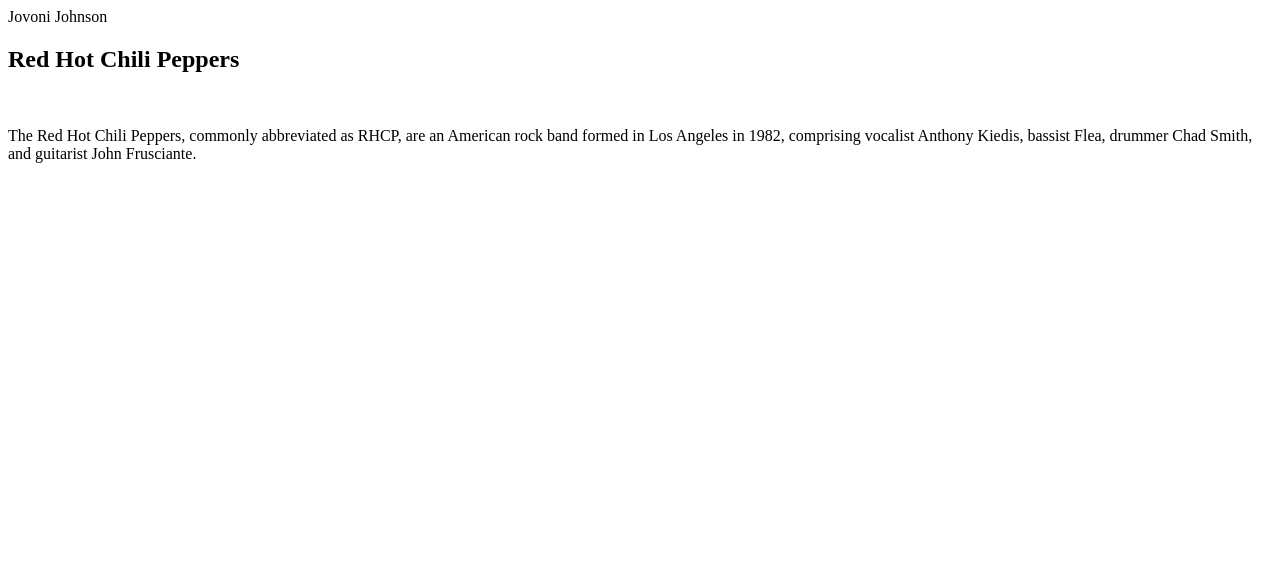
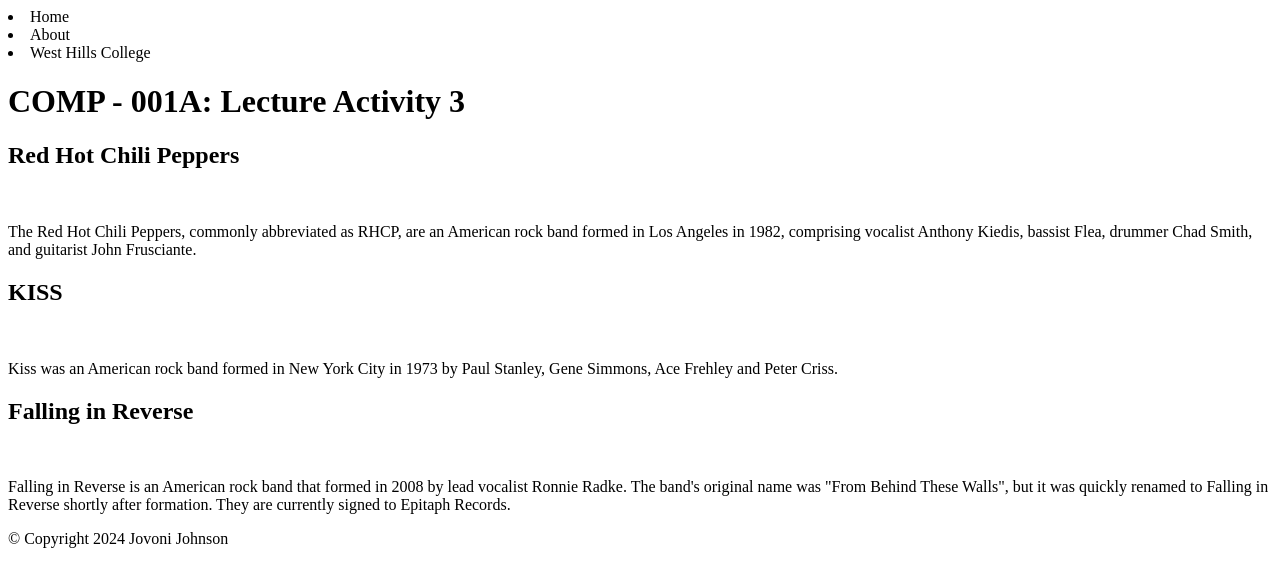
Before and after one commit to Jovonijohnson/COMP1A.Lecture.activity3, a plain HTML site: page index.html in a window 1280 px wide. Drawn offline with Linux system fonts and the light colour scheme.

Commit message:
Layout for html

```diff
--- a/index.html
+++ b/index.html
@@ -3,15 +3,35 @@
 <head>
     <meta charset="UTF-8">
     <meta name="viewport" content="width=device-width, initial-scale=1.0">
-    <title>Document</title>
+    <title>
+        Jovoni Johnson
+    </title>
 </head>
 <body>
     <header>
         <!--header content typically goes here-->
-        Jovoni Johnson
+        <nav>
+            <!--unordered list with 3 items-->
+            <li>
+                Home
+            </li>
+            <li>
+                About
+            </li>
+            <li>
+                West Hills College
+            </li>
+        </nav>
+            <h1>
+                COMP - 001A: Lecture Activity 3
+            </h1>
     </header>
     <main>
-        <!--main content typically goes here-->
+        <!-- main content typically goes here  -->
+         <!--section element with the 3 div elements-->
+        <section>
+            <div>
+                 <!--main content typically goes here-->
         <!-- example of a single div set-->
          <h2>Red Hot Chili Peppers</h2>
          <img src—"images/image1.jpg" of the red hot chili peppers">
@@ -21,8 +41,37 @@
             drummer Chad Smith, and guitarist John Frusciante.
         </p>
         </div>
-
+        <div>
+        <!-- example of a single div set-->
+             <h2>
+                KISS
+            </h2>
+            <img src—"images/image2.jpg" of KISS">
+            <p>Kiss was an American rock band formed in
+                New York City in 1973 by Paul Stanley,
+                Gene Simmons, Ace Frehley and Peter Criss.
+            </p>
+        </div>
+        <div>
+            <!-- example of a single div set-->
+             <h2>
+                Falling in Reverse
+            </h2>
+            <img src—"images/image3.jpg" of Falling in Reverse">
+            <p>
+                Falling in Reverse is an American rock band that formed in 2008
+                by lead vocalist Ronnie Radke. The band's original name was
+                "From Behind These Walls", but it was quickly renamed to
+                Falling in Reverse shortly after formation.
+                They are currently signed to Epitaph Records.
+            </p>
+        </div>
+        </section>
     </main>
-
+    <footer>
+        <p>
+            &copy; Copyright 2024 Jovoni Johnson
+        </p>
+    </footer>
 </body>
 </html>
```
